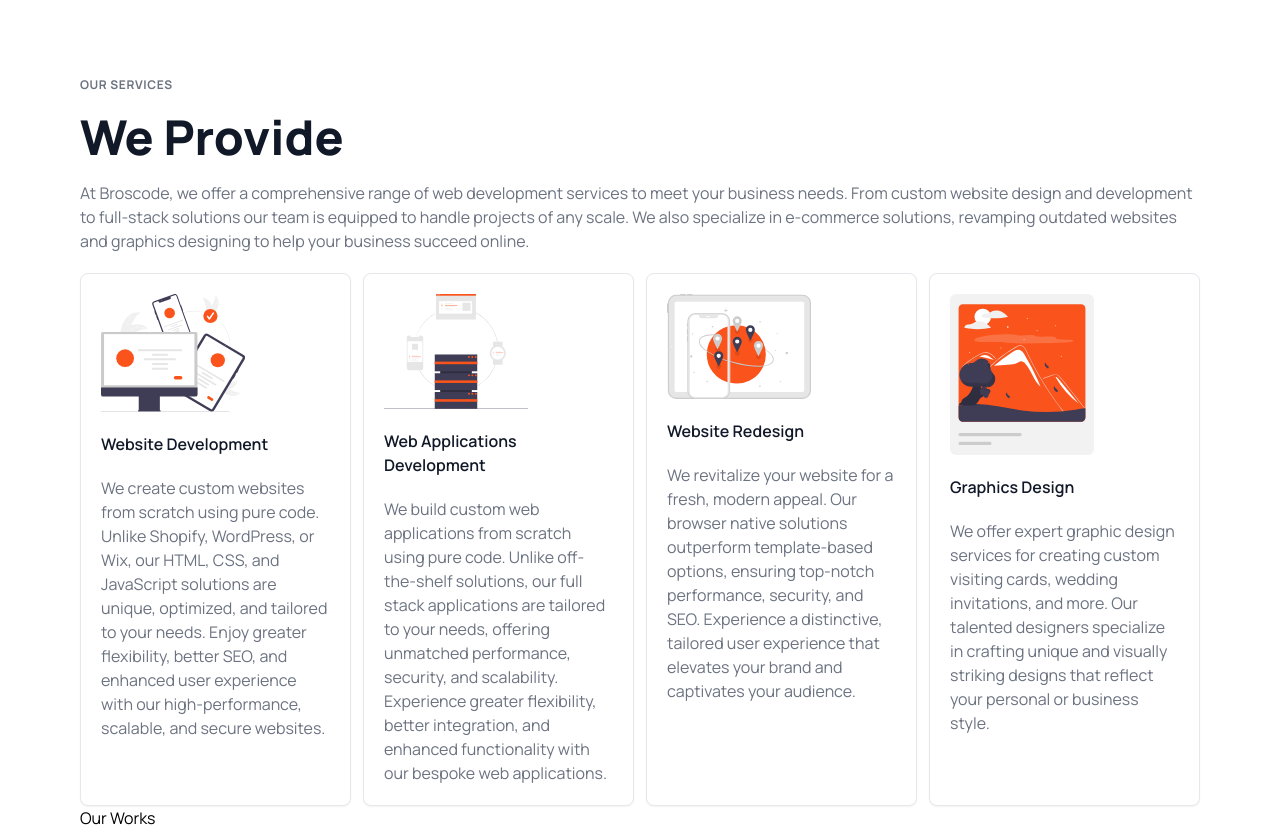
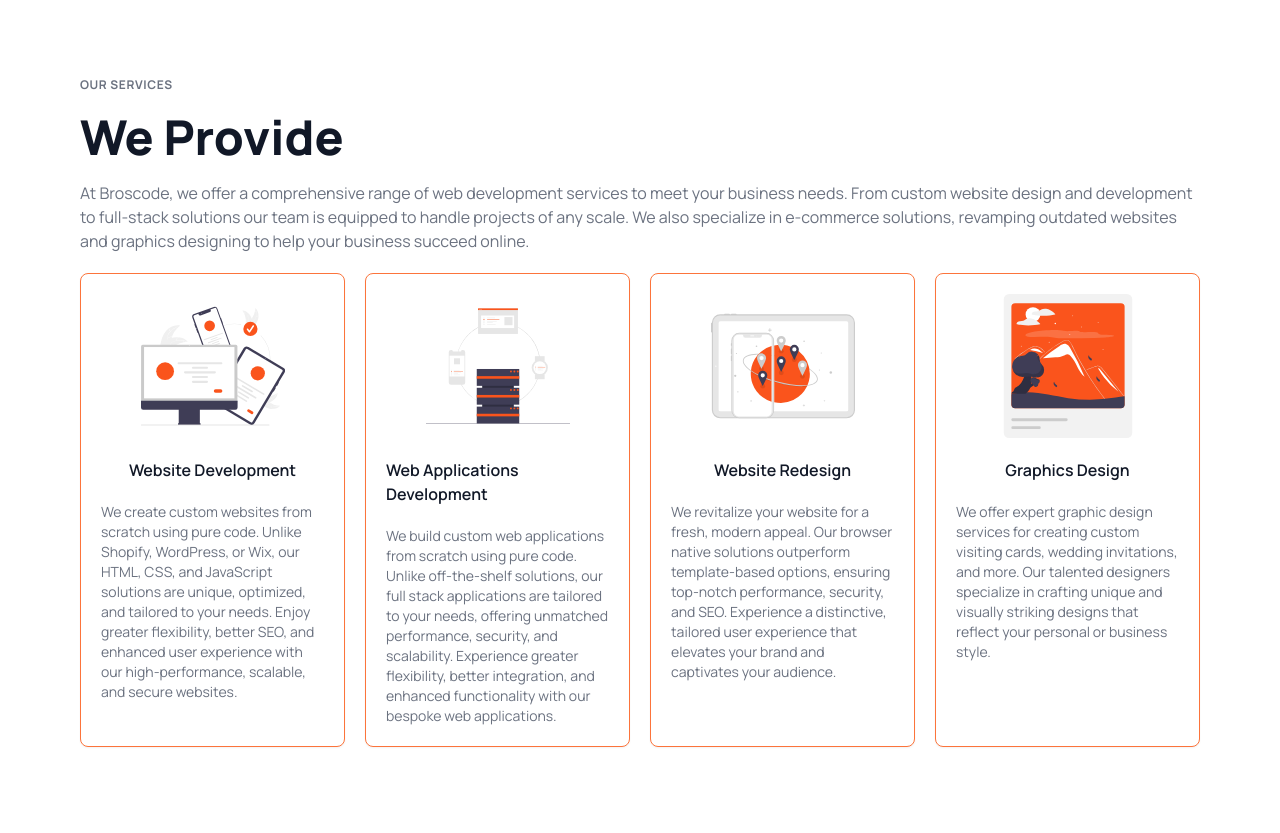
Before and after one commit to broscode-dev/broscode-portfolio, a website: page index.html in a window 1280 px wide. Shown: the part 1147-1980 px from the top of the page. Drawn offline with Linux system fonts and the light colour scheme.

Commit message:
Style: Our services border fix

```diff
--- a/index.html
+++ b/index.html
@@ -188,7 +188,7 @@
         </div>
       </div>
       <!-- Our Services -->
-      <div class="flex flex-col gap-5 mt-20">
+      <div class="flex flex-col gap-5 mt-20 h-dvh">
         <!-- Services Text -->
         <h6 class="uppercase tracking-wider font-bold text-xs text-gray-500">Our Services</h6>
         <h1 class="text-5xl font-extrabold text-gray-900">We Provide</h1>
@@ -201,14 +201,14 @@
           business succeed online.
         </p>
         <!-- Service Cards -->
-        <div class="flex gap-3">
+        <div class="flex gap-5">
           <!-- website card -->
           <div
-            class="flex flex-col bg-white rounded-lg p-5 gap-5 border shadow-sm w-1/4"
+            class="flex flex-col bg-white rounded-lg p-5 gap-5 border border-primary-400 shadow-sm w-1/4 items-center"
           >
-            <img class="w-36" src="./assets/web.svg" alt="website-image" />
+            <img class="w-36 h-36" src="./assets/web.svg" alt="website-image" />
             <h5 class="text-gray-900 font-semibold">Website Development</h5>
-            <p class="text-gray-500">
+            <p class="text-gray-500 text-sm">
               We create custom websites from scratch using pure code. Unlike
               Shopify, WordPress, or Wix, our HTML, CSS, and JavaScript
               solutions are unique, optimized, and tailored to your needs. Enjoy
@@ -218,11 +218,11 @@
           </div>
           <!-- web apps card -->
           <div
-            class="flex flex-col bg-white rounded-lg p-5 gap-5 border shadow-sm w-1/4"
+            class="flex flex-col bg-white rounded-lg p-5 gap-5 border border-primary-400 shadow-sm w-1/4 items-center"
           >
-            <img class="w-36" src="./assets/server.svg" alt="website-image" />
+            <img class="w-36 h-36" src="./assets/server.svg" alt="website-image" />
             <h5 class="text-gray-900 font-semibold">Web Applications Development</h5>
-            <p class="text-gray-500">
+            <p class="text-gray-500 text-sm">
               We build custom web applications from scratch using pure code.
               Unlike off-the-shelf solutions, our full stack applications are
               tailored to your needs, offering unmatched performance, security,
@@ -231,13 +231,13 @@
               applications.
             </p>
           </div>
-          <!-- website redeign card -->
+          <!-- website redesign card -->
           <div
-            class="flex flex-col bg-white rounded-lg p-5 gap-5 border shadow-sm w-1/4"
+            class="flex flex-col bg-white rounded-lg p-5 gap-5 border border-primary-400 shadow-sm w-1/4 items-center"
           >
-            <img class="w-36" src="./assets/redesign.svg" alt="website-image" />
+            <img class="w-36 h-36" src="./assets/redesign.svg" alt="website-image" />
             <h5 class="text-gray-900 font-semibold">Website Redesign</h5>
-            <p class="text-gray-500">
+            <p class="text-gray-500 text-sm">
               We revitalize your website for a fresh, modern appeal. Our browser
               native solutions outperform template-based options, ensuring
               top-notch performance, security, and SEO. Experience a
@@ -245,17 +245,17 @@
               captivates your audience.
             </p>
           </div>
-          <!-- website redeign card -->
+          <!-- website redesign card -->
           <div
-            class="flex flex-col bg-white rounded-lg p-5 gap-5 border shadow-sm w-1/4"
+            class="flex flex-col bg-white rounded-lg p-5 gap-5 border border-primary-400 shadow-sm w-1/4 items-center"
           >
             <img
-              class="w-36"
+              class="w-36 h-36"
               src="./assets/graphics.svg"
               alt="graphics-image"
             />
             <h5 class="text-gray-900 font-semibold">Graphics Design</h5>
-            <p class="text-gray-500">
+            <p class="text-gray-500 text-sm">
               We offer expert graphic design services for creating custom
               visiting cards, wedding invitations, and more. Our talented
               designers specialize in crafting unique and visually striking
@@ -265,7 +265,7 @@
         </div>
       </div>
       <!-- Our Works -->
-      <div class="flex flex-col gap-3">
+      <div class="flex flex-col gap-3 mt-20">
         <h6>Our Works</h6>
         <!-- Alanis Beauty Parlour -->
         <div class="flex bg-white p-3 gap-3 w-1/2 rounded-lg">
```
Also changed, not shown: output.css.
